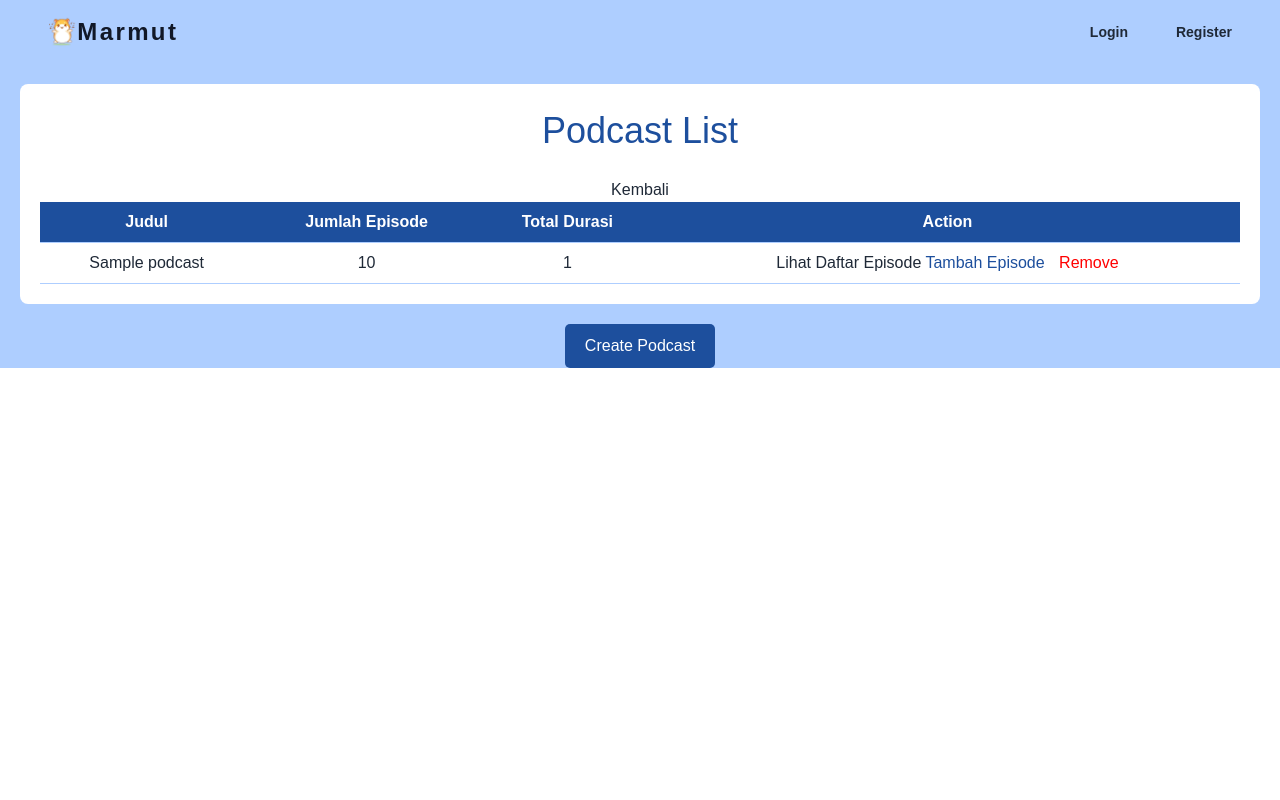
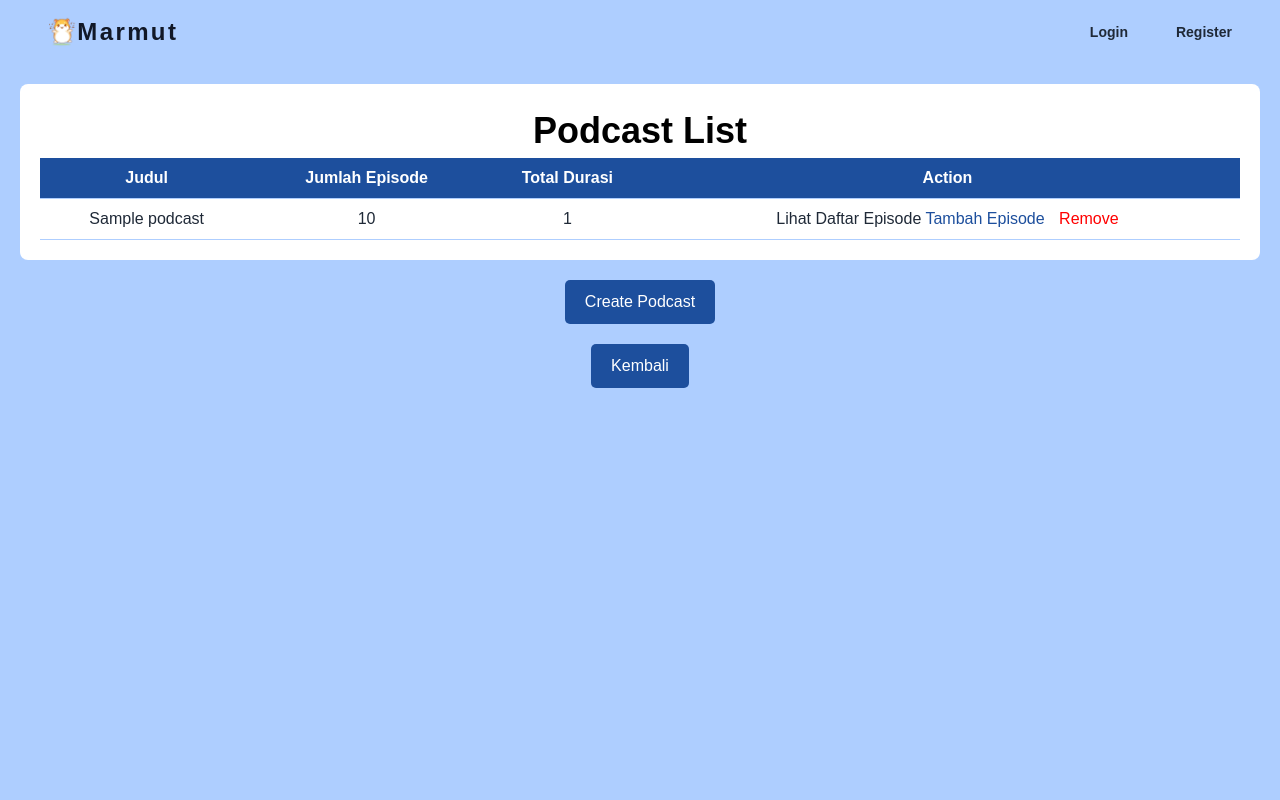
Before and after one commit to BASDAT-D-07-2024/marmut, a Django app: template podcast/templates/list_podcast.html in a window 1280 px wide. Run offline with Django 3.2, Linux system fonts and the light colour scheme; the template is opened without the code that fills it: most values are stand-ins (such as "Sample title", 1, 10 or a date in 2020); some libraries are stand-ins or nearby versions.

Commit message:
style: update page styling for podcast and chart templates

```diff
--- a/podcast/templates/create_ep_podcast.html
+++ b/podcast/templates/create_ep_podcast.html
@@ -8,6 +8,7 @@
             background-color: #AECEFF;
             margin: 0;
             padding: 0;
+            height: 100vh;
         }
 
         header {
--- a/podcast/templates/create_podcast.html
+++ b/podcast/templates/create_podcast.html
@@ -8,7 +8,7 @@
             background-color: #AECEFF;
             margin: 0;
             padding: 0;
-            height: 500;
+            height: 100vh;
         }
 
         header {
--- a/podcast/templates/list_podcast.html
+++ b/podcast/templates/list_podcast.html
@@ -8,6 +8,7 @@
             background-color: #AECEFF;
             margin: 0;
             padding: 0;
+            height: 100vh;
         }
 
         header {
@@ -30,8 +31,10 @@
         }
 
         h2 {
-            color: #1D4F9D;
+            color: #000000;
             font-size: 36px;
+            text-align: center;
+            font-weight: bold;
         }
 
         table {
@@ -63,7 +66,7 @@
             text-align: center;
         }
 
-        #create_podcast {
+        #create_podcast, #back {
             background-color: #1D4F9D;
             color: #FFFFFF;
             border: none;
@@ -89,18 +92,10 @@
 </head>
 <body>
 
-<!-- Navbar -->
-<nav>
-    <!-- Your navbar code goes here -->
-</nav>
-
 <!-- Main Content -->
 <main>
     <section>
         <h2>Podcast List</h2>
-        <div class="button-container">
-            <button onclick="goBack()">Kembali</button>
-        </div>
         <table>
             <thead>
                 <tr>
@@ -129,6 +124,9 @@
 
     <div class="button-container">
         <button id = "create_podcast" onclick="location.href='create-podcast';">Create Podcast</button>
+    </div>
+    <div class="button-container">
+        <button id="back" onclick="goBack()">Kembali</button>
     </div>
 </main>
 
--- a/podcast/templates/play_podcast.html
+++ b/podcast/templates/play_podcast.html
@@ -9,6 +9,7 @@
             background-color: #AECEFF;
             margin: 0;
             padding: 0;
+            height: 100vh;
         }
 
         header {
```
Also changed, not shown: podcast/templates/list_ep_podcast.html (+13 -3 lines).
